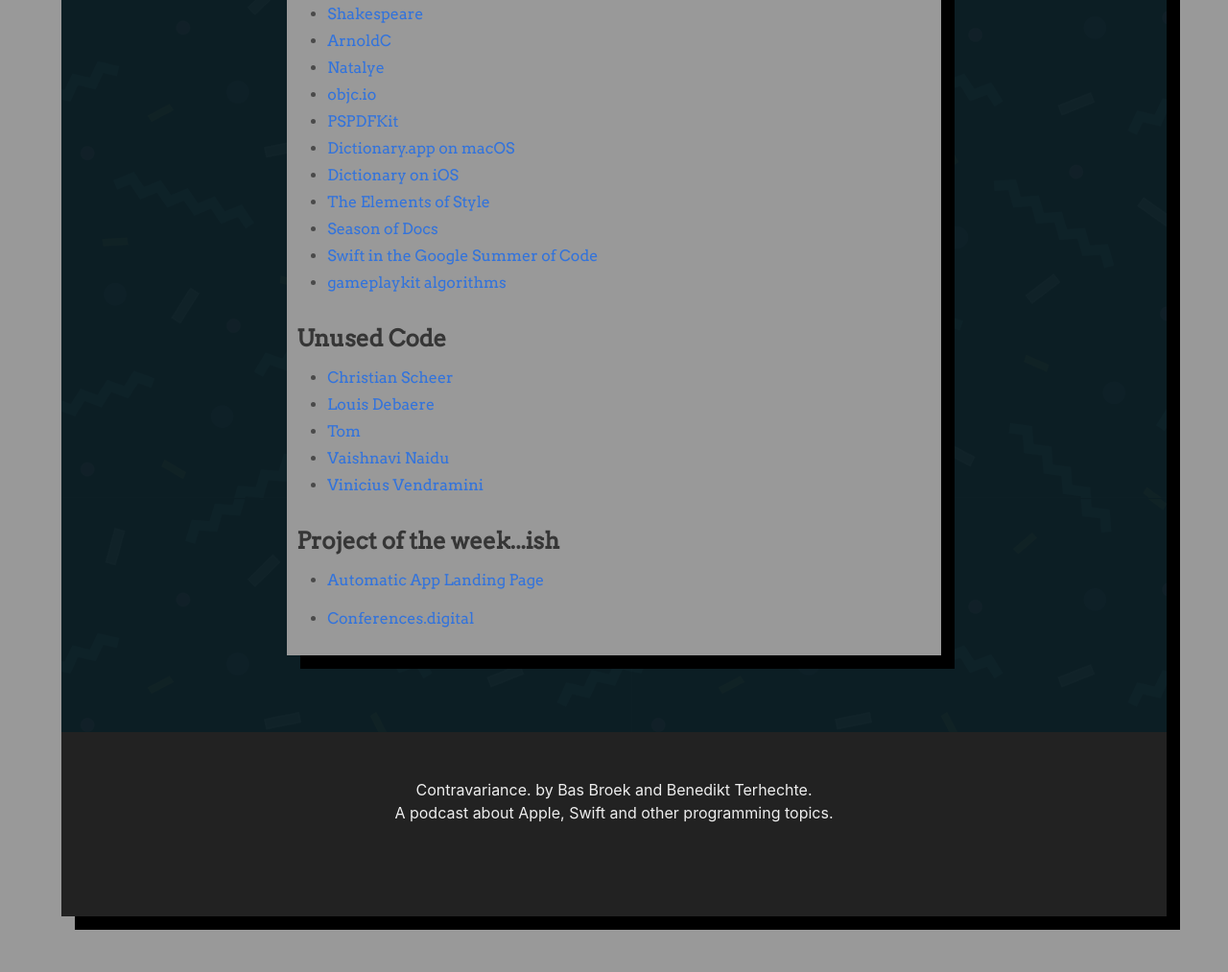
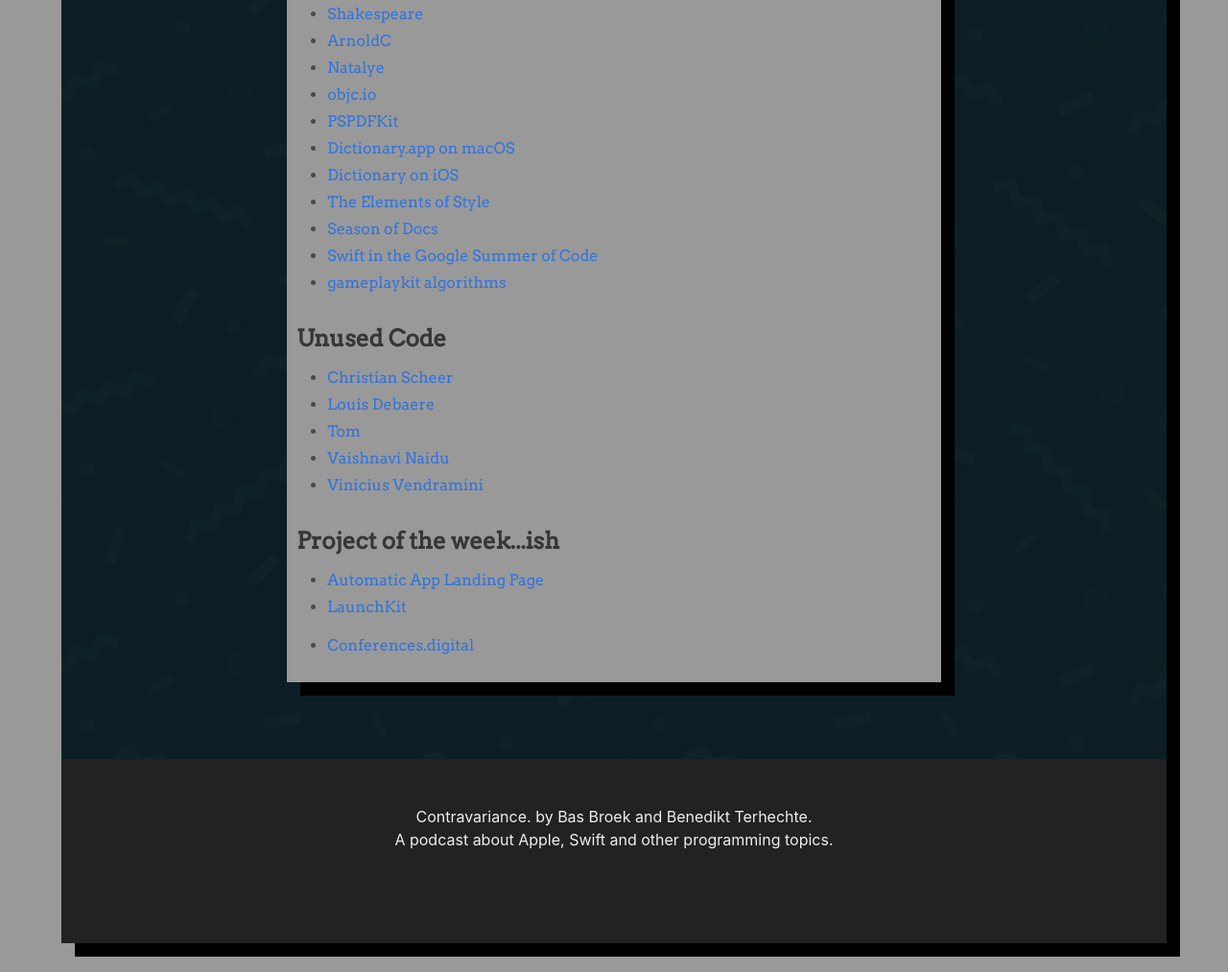
Before and after one commit to Contravariance/website, a plain HTML site: page episodes/203_show_notes.html in a window 1280 px wide. Shown: the part 1173-2186 px from the top of the page at 96% size. Before the commit the page ends 2158 px from the top, so only its background shows below. Drawn offline with nearby package versions, Linux system fonts and the light colour scheme.

Commit message:
Add LaunchKit to notes

```diff
--- a/episodes/203_show_notes.html
+++ b/episodes/203_show_notes.html
@@ -128,6 +128,7 @@
 
   <ul>
     <li><a href="https://github.com/emilbaehr/automatic-app-landing-page">Automatic App Landing Page</a></li>
+    <li><a href="http://launchkit.io">LaunchKit</a></li>
   </ul>
   <ul>
     <li><a href="https://github.com/zagahr/Conferences.digital">Conferences.digital</a></li>
```
Also changed, not shown: 2 other files.
